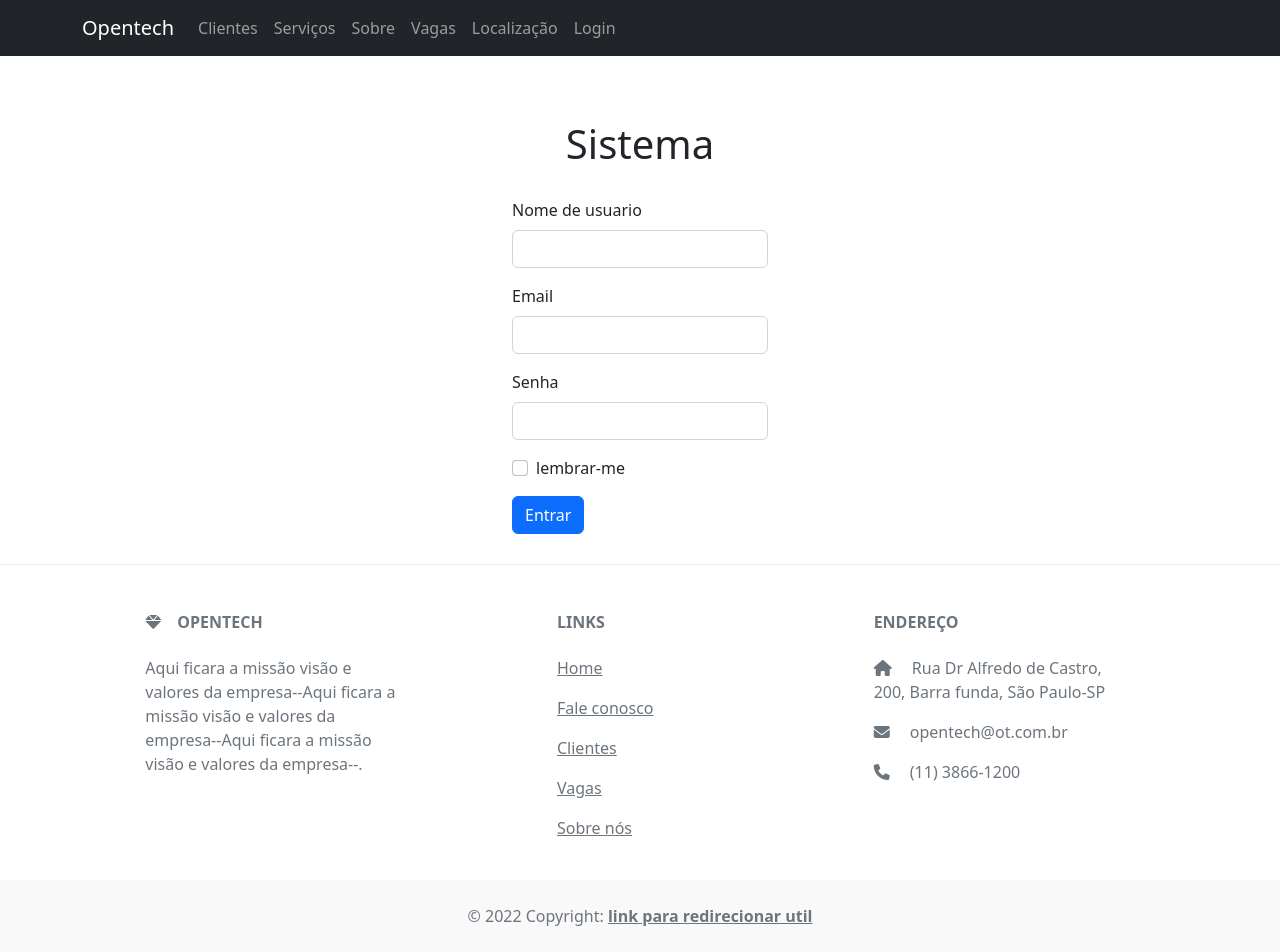
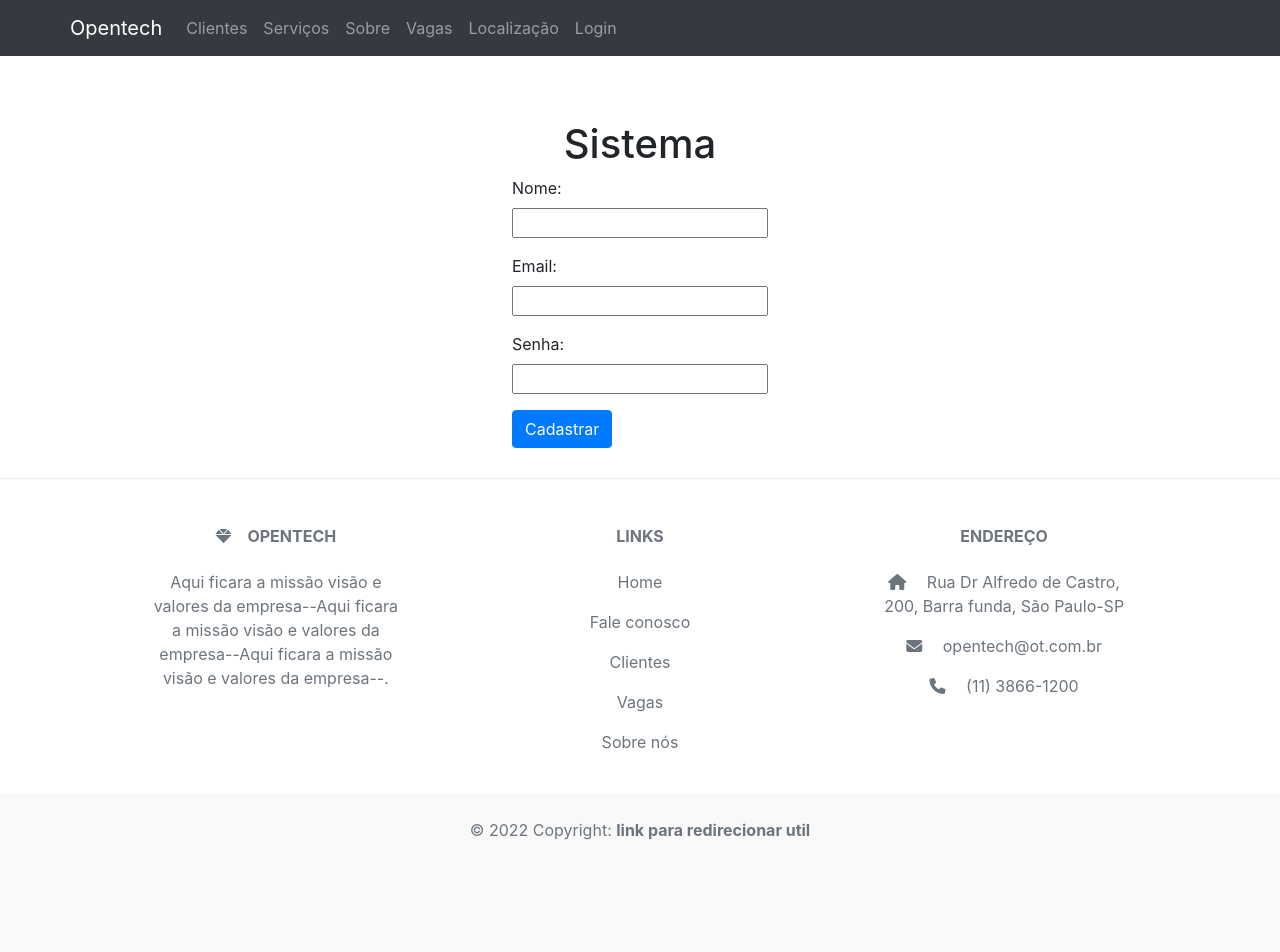
Before and after one commit to PedroMiceli/Sistema-Opentech, a Django app: page /login/cadastro/ in a window 1280 px wide. After the commit the page ends 840 px from the top, so only its background shows below. Run offline with Django 4.2, Linux system fonts and the light colour scheme; some libraries are stand-ins or nearby versions.

Commit message:
Modificada a parte como abordamos o sistema, utilizando django forms agora

```diff
--- a/opentech/opentech/settings.py
+++ b/opentech/opentech/settings.py
@@ -40,8 +40,11 @@
     'django.contrib.staticfiles',
     'paginas.apps.PaginasConfig',
     'sistema.apps.SistemaConfig',
+    'crispy_forms',
 ]
 
+CRISPY_ALLOWED_TEMPLATE_PACKS = "bootstrap5"
+CRISPY_TEMPLATE_PACK = "bootstrap5"
 
 MIDDLEWARE = [
     'django.middleware.security.SecurityMiddleware',
--- a/opentech/paginas/static/paginas/css/modelo.css
+++ b/opentech/paginas/static/paginas/css/modelo.css
@@ -4,6 +4,7 @@
 .navbar{
 
 }
+
 .logo{
 
     margin-left: auto;
@@ -12,11 +13,13 @@
 
 .footer{
     margin-top: 10%
-    position: relative;
+    position: fixed;
+    bottom: 0;
     width: 100%;
-    height: 80px;
+    height: auto;
     border-top: solid 1px #eee;
 }
+
 .logo {
   display: block;
   margin-left: auto;
--- a/opentech/paginas/static/sistema/css/login.css
+++ b/opentech/paginas/static/sistema/css/login.css
@@ -3,6 +3,7 @@
 }
 .erro{
     margin-top: 30px;
+    margin-bottom: 30px;
     text-center;
     background-color: red;
     text-collor: red;
@@ -11,6 +12,7 @@
     text-align: center;
     margin-bottom: 30px;
 }
+
 .form{
     padding-left: 40%;
     padding-right: 40%;
--- a/opentech/paginas/templates/modelo/modelo.html
+++ b/opentech/paginas/templates/modelo/modelo.html
@@ -8,6 +8,8 @@
     <link rel="stylesheet" href="{% static 'fa/css/all.min.css' %}">
     <link rel="icon" type="image/png" href="{% static 'paginas/img/opentech_teste.png' %}">
     {% block css %}
+    {% endblock %}
+    {% block js %}
     {% endblock %}
     <title>{% block title %}{% endblock %}</title>
 </head>
--- /dev/null
+++ b/opentech/sistema/forms.py
@@ -0,0 +1,6 @@
+from django import forms
+
+class formcadastro(forms.Form):
+    nome = forms.CharField(max_length=20, required=True)
+    email = forms.EmailField(required=True)
+    senha = forms.CharField(widget=forms.PasswordInput)
--- a/opentech/sistema/templates/cadastro.html
+++ b/opentech/sistema/templates/cadastro.html
@@ -3,32 +3,19 @@
 
 {% block css %}
 <link rel="stylesheet" href="{% static 'sistema/css/login.css' %}">
+<link rel="stylesheet" href="https://stackpath.bootstrapcdn.com/bootstrap/4.1.3/css/bootstrap.min.css" integrity="sha384-MCw98/SFnGE8fJT3GXwEOngsV7Zt27NXFoaoApmYm81iuXoPkFOJwJ8ERdknLPMO" crossorigin="anonymous">
+<script src="https://stackpath.bootstrapcdn.com/bootstrap/4.1.3/js/bootstrap.min.js" integrity="sha384-ChfqqxuZUCnJSK3+MXmPNIyE6ZbWh2IMqE241rYiqJxyMiZ6OW/JmZQ5stwEULTy" crossorigin="anonymous"></script>
 {% endblock %}
 
-{% block title %}Login{% endblock %}
+{% block title %}Cadastro{% endblock %}
 
 {% block content %}
 <div class="conteudo">
         <h1 class="h1">Sistema</h1>
 
         <form class="form" action="{% url 'cadastro'%}" method="POST">{% csrf_token %}
-          <div class="mb-3">
-            <label for="exampleInputEmail1" class="form-label">Nome de usuario</label>
-            <input type="text" class="form-control" id="exampleInputEmail1" aria-describedby="emailHelp" name="username">
-          </div>
-          <div class="mb-3">
-              <label class="form-label">Email</label>
-              <input type="email" class="form-control" aria-describedby="emailHelp" name="email">
-          </div>
-          <div class="mb-3">
-            <label for="exampleInputPassword1" class="form-label">Senha</label>
-            <input type="password" class="form-control" id="exampleInputPassword1" name="senha">
-          </div>
-          <div class="mb-3 form-check">
-            <input type="checkbox" class="form-check-input" id="exampleCheck1">
-            <label class="form-check-label" for="exampleCheck1">lembrar-me</label>
-          </div>
-          <button type="submit" class="btn btn-primary">Entrar</button>
+          {{ form.as_p }}
+          <button type="submit" class="btn btn-primary">Cadastrar</button>
             <div class="erro">
                 {% if messages %}
                         {% for message in messages %}
@@ -37,4 +24,5 @@
                 {% endif %}
             </div>
         </form>
+</div>
 {% endblock %}
--- a/opentech/sistema/views.py
+++ b/opentech/sistema/views.py
@@ -4,14 +4,17 @@
 from django.contrib.auth import authenticate, login
 from django.contrib.auth.decorators import login_required
 from django.contrib import messages
+from .forms import formcadastro
 # Create your views here.
 
 def login_user(request):
     if request.method == "GET":
         return render(request, 'login.html')
     else:
+
         username = request.POST.get('username')
         senha = request.POST.get('senha')
+
         user = authenticate(username=username, password=senha)
 
         if user:
@@ -26,11 +29,16 @@
 
 def cadastro_user(request):
     if request.method == "GET":
-        return render(request, 'cadastro.html')
+        form = formcadastro()
+        context = {
+            'form': form
+        }
+        return render(request, 'cadastro.html', context=context)
     else:
-        username = request.POST.get('username')
-        email = request.POST.get('email')
-        senha = request.POST.get('senha')
+        form = formcadastro(request.POST)
+        username = form.data['nome']
+        email = form.data['email']
+        senha = form.data['senha']
 
         user = User.objects.filter(username=username).first()
         if user:
```
Also changed, not shown: opentech/paginas/templates/localizacao.html (+21 -2 lines), opentech/db.sqlite3, opentech/paginas/static/paginas/js/localizacao.js (added).
